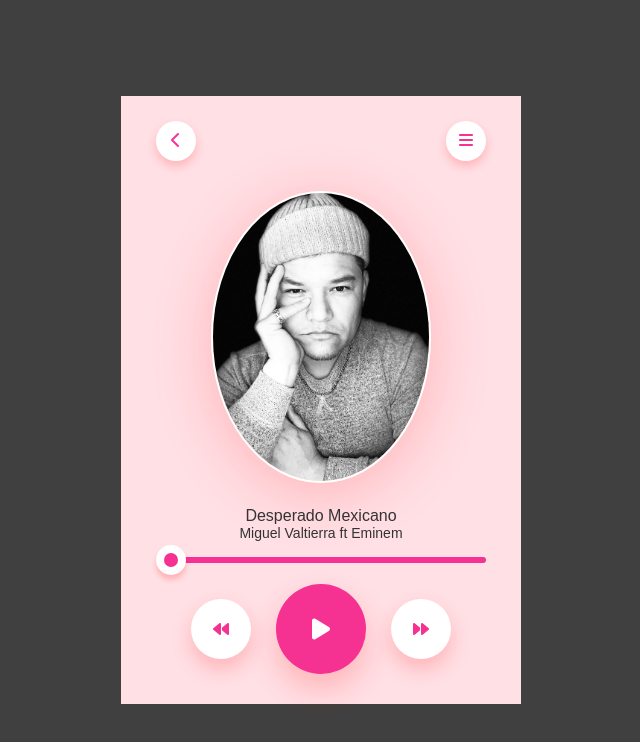
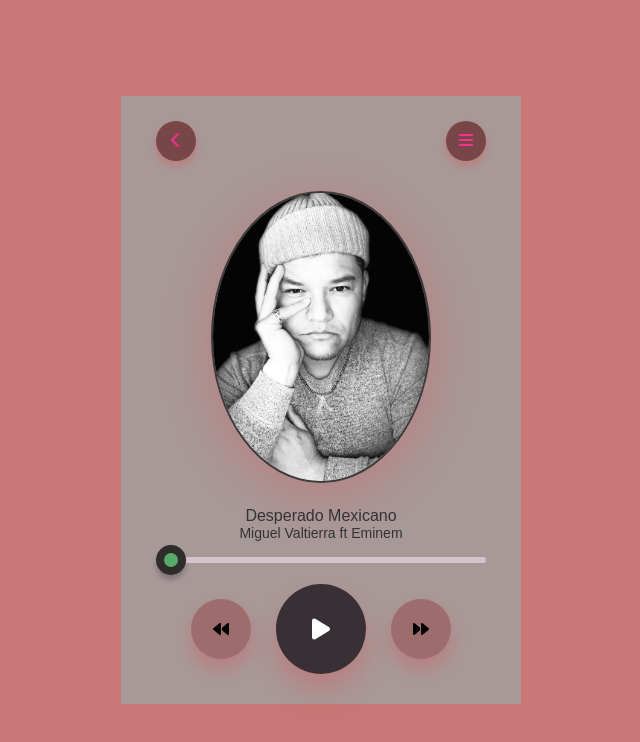
Before and after one commit to Elier-1/juke_MuseCNIT195, a plain HTML site: page index.html in a window 1280 px wide. Shown: the whole page, without its empty margins (319-959 px from the left). Drawn offline with Linux system fonts and the light colour scheme.

Commit message:
run changes

```diff
--- a/index.css
+++ b/index.css
@@ -8,7 +8,7 @@
 .container {
     width: 100%;
     height: 100vh;
-    background: rgb(65, 64, 64);
+    background: rgb(200, 118, 118);
     display: flex;
     align-items: center;
     justify-content: center;
@@ -16,7 +16,7 @@
 }
 
 .music-player {
-    background-color: #ffe0e5;
+    background-color: #a89999;
     width: 400px;
     padding: 25px 35px;
     text-align: center;
@@ -46,7 +46,7 @@ nav .circle {
     width: 40px;
     height: 40px;
     line-height: 40px;
-    background: #fff;
+    background: rgb(120, 70, 70);
     color: #f53192;
     box-shadow: 0 5px 10px rgb(255, 26, 26, 0.22);
 }
@@ -62,12 +62,12 @@ nav .circle {
     width: 60px;
     height: 60px;
     margin: 20px;
-    background: #fff;
+    background: rgb(157, 109, 109);
     display: inline-flex;
     align-items: center;
     justify-content: center;
     border-radius: 50px;
-    color: #f53192;
+    color: #040304;
     box-shadow: 0 10px 20px rgba(255, 26, 26, 0.22);
     cursor: pointer;
 }
@@ -76,7 +76,7 @@ nav .circle {
 /* play button */
 .controls div:nth-child(2){
     transform: scale(1.5);
-    background: #f53192;
+    background: #383034;
     color: #fff;
 }
 
@@ -86,7 +86,7 @@ nav .circle {
     -webkit-appearance: none;
     width: 100%;
     height: 6px;
-    background: #f53192;
+    background: #d3c5cc;
     border-radius: 4px;
     cursor: pointer;
     margin: 1rem 0;
@@ -94,18 +94,18 @@ nav .circle {
 
 #progress::-webkit-slider-thumb{
     -webkit-appearance: none;
-    background: #f53192;
+    background: #56a968;
     width: 30px;
     height: 30px;
     border-radius: 50%;
-    border: 8px solid #fff;
-    box-shadow: 0 5px 5px rgba(255, 26, 26, 0.22);
+    border: 8px solid rgb(47, 44, 44);
+    box-shadow: 0 5px 5px rgba(0, 0, 0, 0.22);
 }
 
 
 .song-img {
     width: 220px;
     border-radius: 50%;
-    border: 2px solid #fff;
+    border: 2px solid rgb(62, 58, 58);
     box-shadow: 0 10px 60px rgb(255, 26, 26, 0.22);
 }
```
Also changed, not shown: index.html (+1 -0 lines), index.js (+37 -0 lines).
